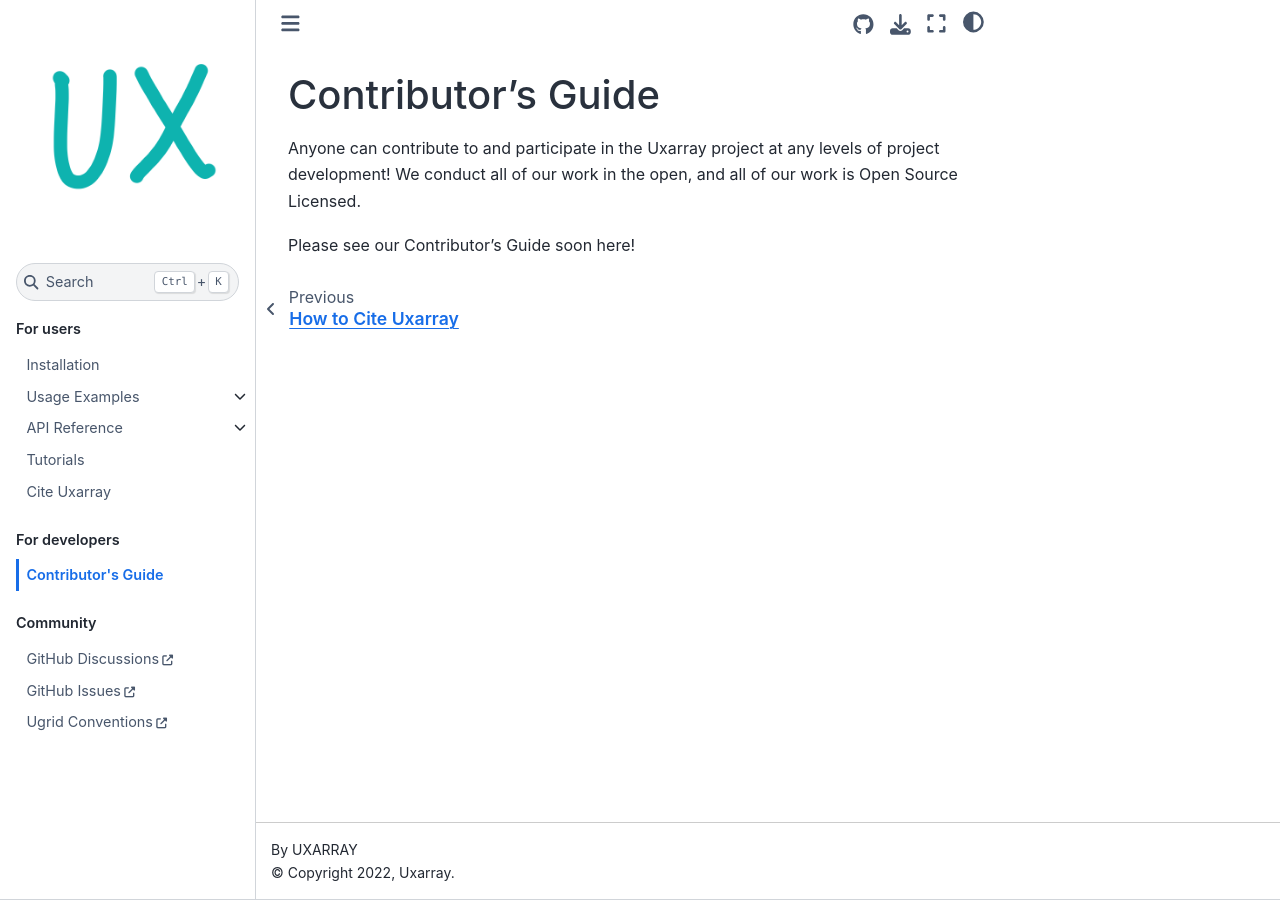
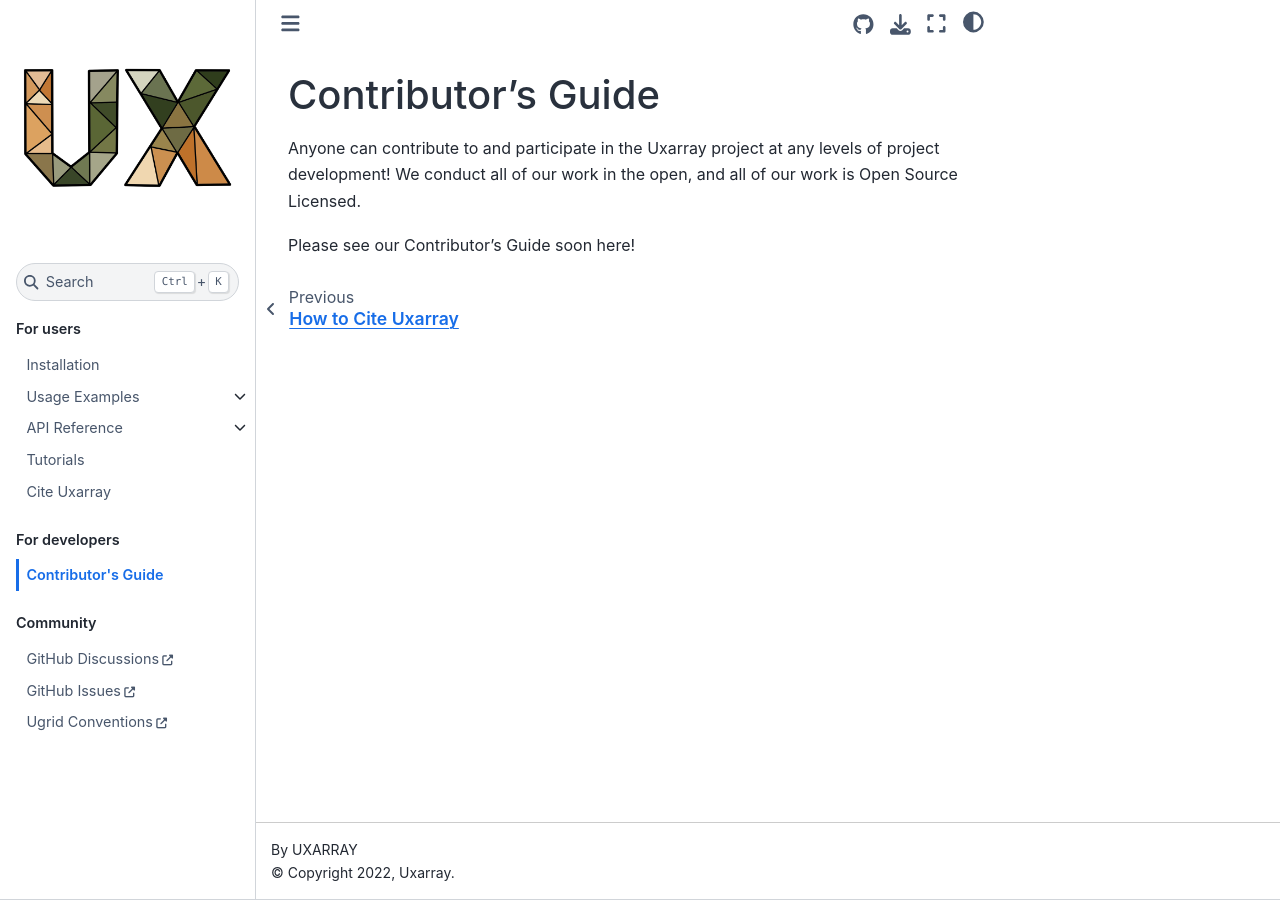
Before and after one commit to UXARRAY/uxarray, a Sphinx documentation site: the page built from docs/contributing.rst, in a window 1280 px wide. Built offline with Sphinx 7.4.7 and the Sphinx Book theme 1.1.4, drawn with Linux system fonts in a browser that asks for light colours; pages that are not in the unit, such as notebooks, are missing from menus.

Commit message:
change logo

```diff
--- a/docs/conf.py
+++ b/docs/conf.py
@@ -141,7 +141,7 @@
     "github_user": "uxarray",
     "github_repo": "uxarray",
     "github_version": "main",
-    "doc_path": "doc",
+    "doc_path": "docs",
 }
 
 # Theme options are theme-specific and customize the look and feel of a theme
@@ -167,12 +167,12 @@
 
 # The name of an image file (relative to this directory) to place at the top
 # of the sidebar.
-html_logo = '_static/images/logos/xarray_temp_logo.png'
+html_logo = '_static/images/logos/uxarray_temp_logo.png'
 
 # The name of an image file (within the static path) to use as favicon of the
 # docs.  This file should be a Windows icon file (.ico) being 16x16 or 32x32
 # pixels large.
-html_favicon = '_static/images/logos/xarray_temp_logo.png'
+html_favicon = '_static/images/logos/uxarray_temp_logo.png'
 
 # Add any paths that contain custom static files (such as style sheets) here,
 # relative to this directory. They are copied after the builtin static files,
```
Also changed, not shown: docs/_static/images/logos/uxarray_temp_logo.png (added), docs/_static/images/logos/xarray_temp_logo.png (deleted).
